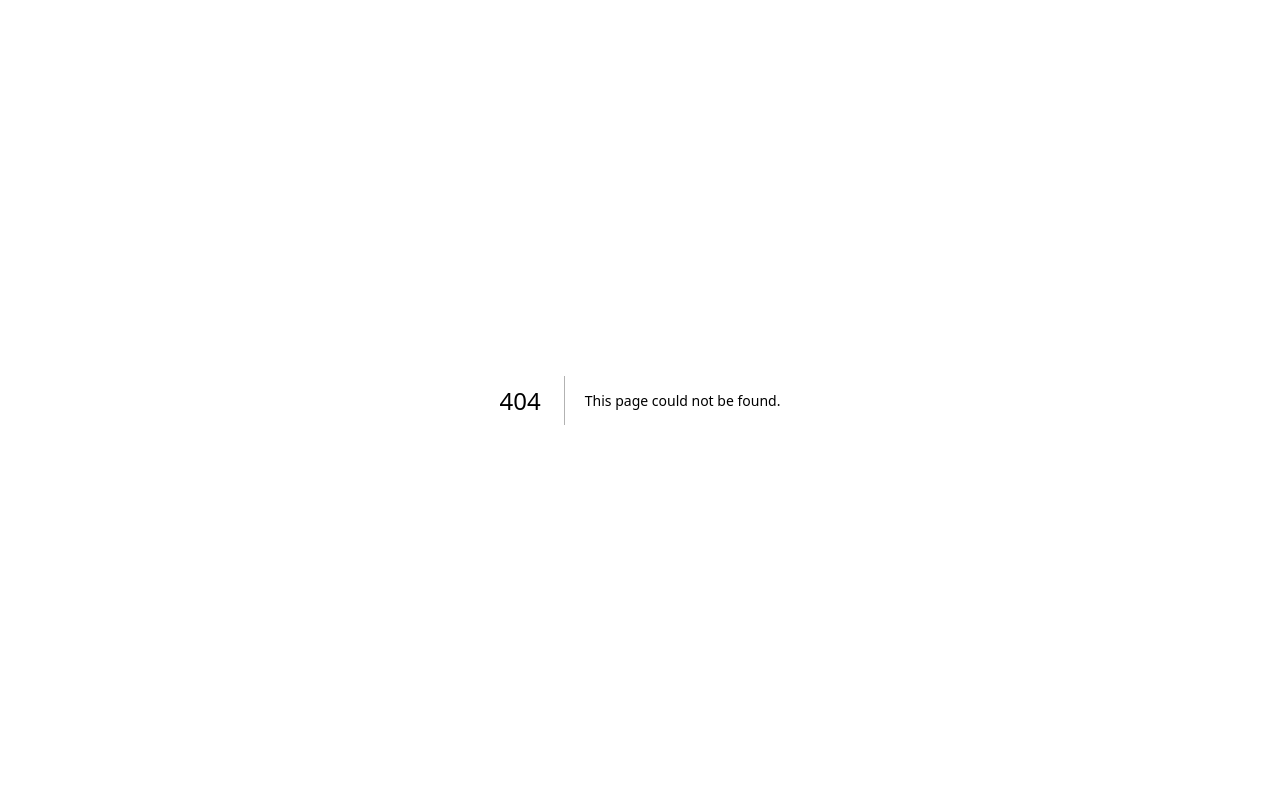
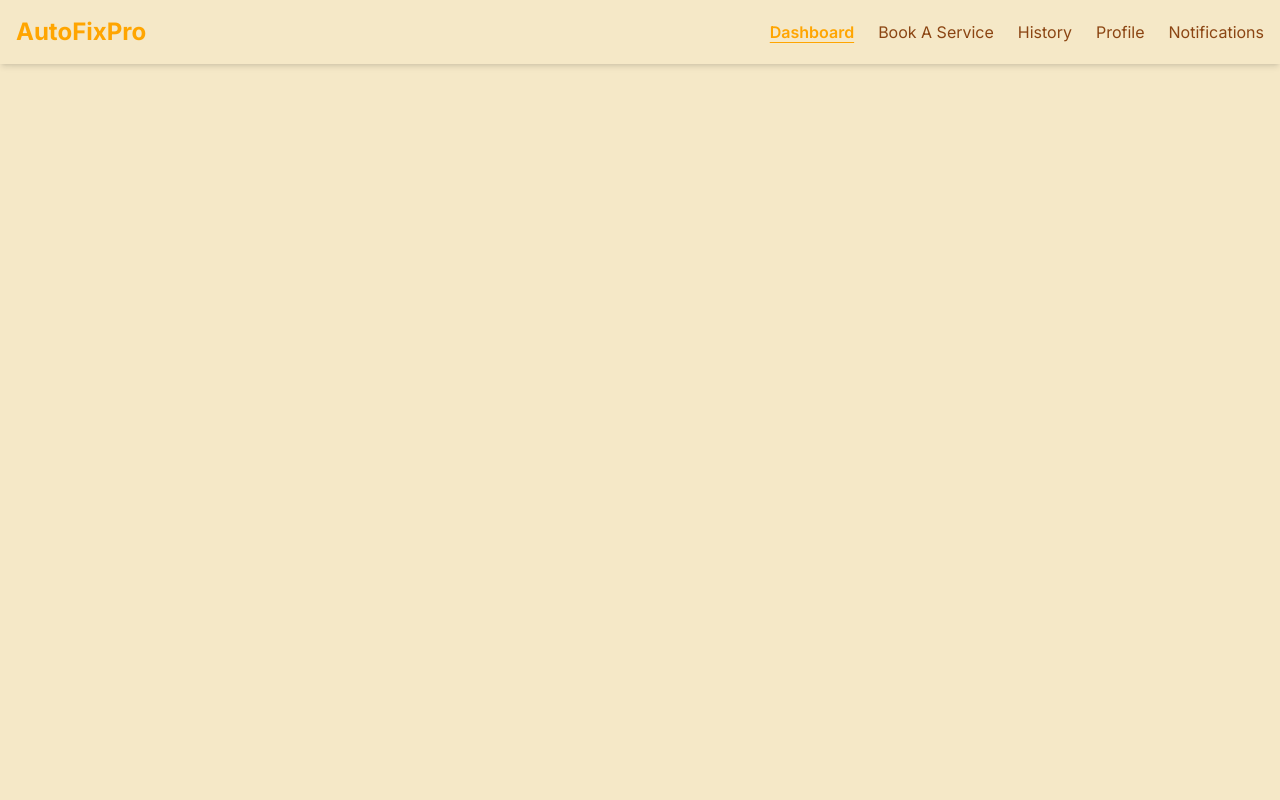
Before and after one commit to CGAJAY/AutoMate, a Next.js app in the folder frontend/: page /dashboard in a window 1280 px wide. Before the commit this address had no page. Shown: the top 800 px of the page. Built offline with nearby package versions, Linux system fonts and the light colour scheme.

Commit message:
Added a navbar for the dashboard after login

```diff
--- a/frontend/app/contact/page.tsx
+++ b/frontend/app/contact/page.tsx
@@ -3,12 +3,14 @@
 import React from "react";
 import ContactUs from "./ContactUs";
 import Header from "../components/Header";
+import Footer from "../components/Footer";
 
 export default function ContactPage() {
   return (
     <div>
       <Header />
       <ContactUs />
+      <Footer />
     </div>
   );
 }
--- /dev/null
+++ b/frontend/app/dashboard/components/DashboardHeader.tsx
@@ -0,0 +1,153 @@
+"use client";
+
+import Link from "next/link";
+import { usePathname } from "next/navigation";
+import { useState, useEffect } from "react";
+import { motion, AnimatePresence } from "framer-motion";
+import { Menu, X, Bell } from "lucide-react";
+
+interface NavLink {
+  name: string;
+  href: string;
+}
+
+const navLinks: NavLink[] = [
+  { name: "Dashboard", href: "/dashboard" },
+  { name: "Book A Service", href: "/booking" },
+  { name: "History", href: "/history" },
+  { name: "Profile", href: "/profile" },
+];
+
+export default function DashboardHeader() {
+  const [menuOpen, setMenuOpen] = useState(false);
+  const [isVisible, setIsVisible] = useState(true);
+  const [lastScrollY, setLastScrollY] = useState(0);
+  const pathname = usePathname();
+
+  const toggleMenu = () => setMenuOpen((prev) => !prev);
+  const closeMenu = () => setMenuOpen(false);
+
+  useEffect(() => {
+    const handleScroll = () => {
+      const currentScrollY = window.scrollY;
+      if (currentScrollY > lastScrollY && currentScrollY > 50) {
+        setIsVisible(false);
+      } else {
+        setIsVisible(true);
+      }
+      setLastScrollY(currentScrollY);
+    };
+
+    window.addEventListener("scroll", handleScroll);
+    return () => window.removeEventListener("scroll", handleScroll);
+  }, [lastScrollY]);
+
+  return (
+    <motion.header
+      className="w-full p-4 flex items-center justify-between bg-[var(--background)] shadow-md fixed top-0 left-0 z-50"
+      initial={{ y: 0 }}
+      animate={{ y: isVisible ? 0 : -100 }}
+      transition={{ duration: 0.3 }}
+    >
+      <Link href="/">
+        <h1 className="text-2xl font-bold text-[var(--primary)]">AutoFixPro</h1>
+      </Link>
+
+      {/* Desktop Navigation */}
+      <nav className="hidden md:flex items-center space-x-6">
+        {navLinks.map((link) => {
+          const isActive = pathname === link.href;
+          return (
+            <Link
+              key={link.name}
+              href={link.href}
+              className={`relative group transition-colors duration-300 ${
+                isActive
+                  ? "text-[var(--primary)] font-semibold underline underline-offset-4"
+                  : "text-[var(--foreground)] hover:text-[var(--primary)]"
+              }`}
+            >
+              <span className="group-hover:underline group-hover:underline-offset-4 transition-all">
+                {link.name}
+              </span>
+            </Link>
+          );
+        })}
+
+        {/* Notifications - desktop only */}
+        <Link
+          href="/notifications"
+          className={`relative group transition-colors duration-300 ${
+            pathname === "/notifications"
+              ? "text-[var(--primary)] font-semibold underline underline-offset-4"
+              : "text-[var(--foreground)] hover:text-[var(--primary)]"
+          }`}
+        >
+          <span className="group-hover:underline group-hover:underline-offset-4 transition-all">
+            Notifications
+          </span>
+        </Link>
+      </nav>
+
+      {/* Mobile: Notification Bell + Hamburger */}
+      <div className="md:hidden flex items-center space-x-4">
+        <Link
+          href="/notifications"
+          className="text-[var(--foreground)] hover:text-[var(--primary)] transition-colors"
+          aria-label="Notifications"
+        >
+          <Bell size={24} />
+        </Link>
+        <button
+          onClick={toggleMenu}
+          className="text-[var(--foreground)]"
+          aria-label="Toggle menu"
+        >
+          <Menu size={28} />
+        </button>
+      </div>
+
+      {/* Mobile Navigation Panel */}
+      <AnimatePresence>
+        {menuOpen && (
+          <motion.div
+            initial={{ y: -300, opacity: 0 }}
+            animate={{ y: 0, opacity: 1 }}
+            exit={{ y: -300, opacity: 0 }}
+            transition={{ duration: 0.5, ease: "easeInOut" }}
+            className="fixed top-0 left-0 w-full h-screen z-50 flex flex-col items-center justify-center gap-6 px-6"
+            style={{
+              background: "rgba(74, 44, 42, 0.5)",
+              backdropFilter: "blur(5px)",
+              border: "1px solid rgba(255, 165, 0, 0.3)",
+              boxShadow: "0 4px 30px rgba(0, 0, 0, 0.1)",
+            }}
+          >
+            <button
+              onClick={closeMenu}
+              className="absolute top-6 right-6 text-[var(--savannah-sand)] hover:text-[var(--primary)] transition-colors"
+              aria-label="Close menu"
+            >
+              <X size={28} />
+            </button>
+            {navLinks.map((link) => {
+              const isActive = pathname === link.href;
+              return (
+                <Link
+                  key={link.name}
+                  href={link.href}
+                  onClick={closeMenu}
+                  className={`text-[var(--savannah-sand)] text-2xl transition-all duration-300 hover:scale-110 hover:text-[var(--primary)] ${
+                    isActive ? "font-semibold underline underline-offset-4" : ""
+                  }`}
+                >
+                  {link.name}
+                </Link>
+              );
+            })}
+          </motion.div>
+        )}
+      </AnimatePresence>
+    </motion.header>
+  );
+}
--- /dev/null
+++ b/frontend/app/dashboard/page.tsx
@@ -0,0 +1,6 @@
+// app/dashboard/page.tsx
+import DashboardHeader from "./components/DashboardHeader";
+
+export default function DashboardPage() {
+  return <DashboardHeader />;
+}
--- a/frontend/app/fix/page.tsx
+++ b/frontend/app/fix/page.tsx
@@ -2,12 +2,14 @@
 import React from "react";
 import FixAI from "./FixAIPage";
 import Header from "../components/Header";
+import Footer from "../components/Footer";
 
 export default function ContactPage() {
   return (
     <div>
       <Header />
       <FixAI />
+      <Footer />
     </div>
   );
 }
--- a/frontend/app/layout.tsx
+++ b/frontend/app/layout.tsx
@@ -1,7 +1,6 @@
 import type { Metadata, Viewport } from "next";
 import { Inter, Fira_Mono } from "next/font/google";
 import "./globals.css";
-import Footer from "./components/Footer";
 
 // Initialize Inter as the primary sans-serif font
 const inter = Inter({
@@ -124,7 +123,6 @@ export default function RootLayout({
         className={`${inter.variable} ${firaMono.variable} antialiased bg-[var(--background)] text-[var(--foreground)]`}
       >
         {children}
-        <Footer />
       </body>
     </html>
   );
--- a/frontend/app/page.tsx
+++ b/frontend/app/page.tsx
@@ -5,6 +5,7 @@ import ServicesWeOffer from "./components/ServicesWeOffer";
 import AIAssistantPreview from "./components/AIAssistantPreview";
 import ClientTestimonies from "./components/ClientTestimonies";
 import SplashModal from "./components/SplashModal";
+import Footer from "./components/Footer";
 
 export default function Home() {
   return (
@@ -16,6 +17,7 @@ export default function Home() {
       <AIAssistantPreview />
       <ClientTestimonies />
       <SplashModal />
+      <Footer />
     </div>
   );
 }
--- a/frontend/app/services/page.tsx
+++ b/frontend/app/services/page.tsx
@@ -4,12 +4,14 @@
 import React from "react";
 import ServicesSection from "./ServicesSection";
 import Header from "../components/Header";
+import Footer from "../components/Footer";
 
 export default function ServicesPage() {
   return (
     <div>
       <Header />
       <ServicesSection />
+      <Footer />
     </div>
   );
 }
--- a/frontend/app/signin/page.tsx
+++ b/frontend/app/signin/page.tsx
@@ -3,12 +3,14 @@
 import React from "react";
 import AuthPage from "./AuthPage";
 import Header from "../components/Header";
+import Footer from "../components/Footer";
 
 export default function ContactPage() {
   return (
     <div>
       <Header />
       <AuthPage />
+      <Footer />
     </div>
   );
 }
```
